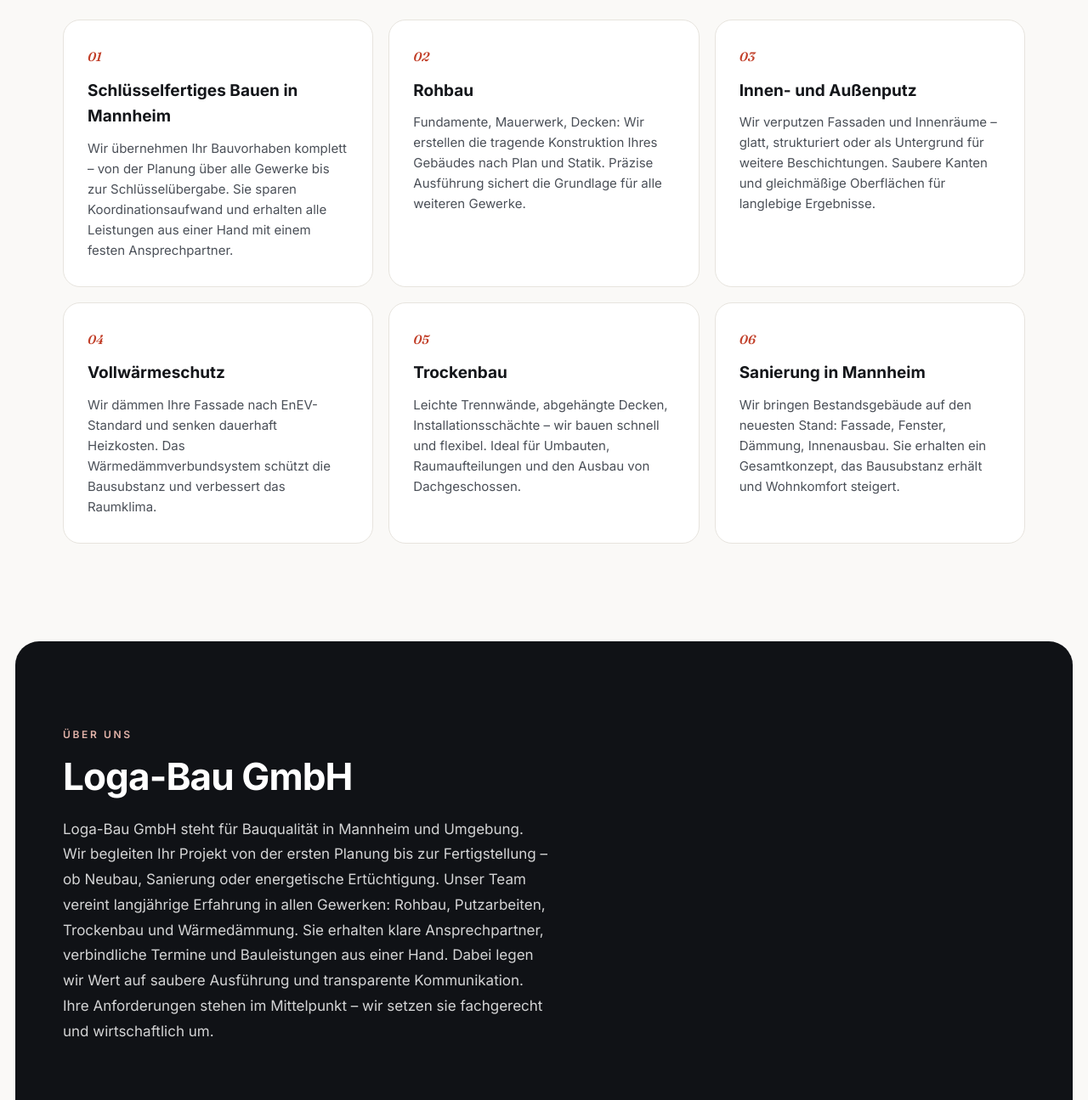
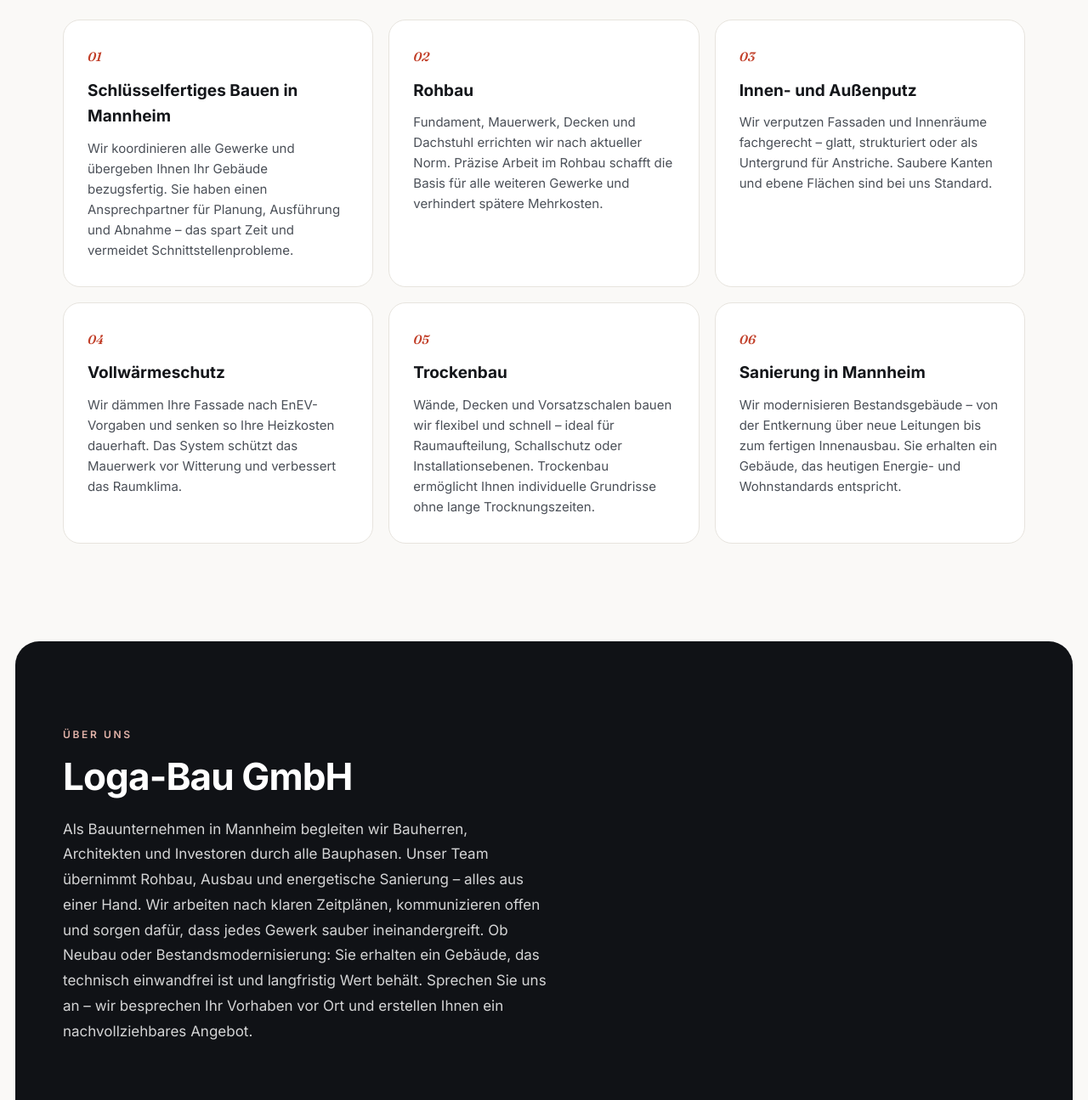
Before and after one commit to webjoyn/webjoyn-vorschau, a plain HTML site: page loga-bau-gmbh-d24caa43/index.html in a window 1280 px wide. Shown: the part 1280-2575 px from the top of the page at 85% size. Drawn offline with Linux system fonts and the light colour scheme.

Commit message:
Deploy: loga-bau-gmbh-d24caa43/index.html

```diff
--- a/loga-bau-gmbh-d24caa43/index.html
+++ b/loga-bau-gmbh-d24caa43/index.html
@@ -4,10 +4,10 @@
 <meta charset="utf-8" />
 <meta name="viewport" content="width=device-width, initial-scale=1" />
 <title>Bauunternehmen Mannheim | Loga-Bau GmbH</title>
-<meta name="description" content="Loga-Bau: Rohbau, Sanierung, Vollwärmeschutz in Mannheim. Schlüsselfertig oder nach Gewerk – solide Ausführung, klare Kommunikation. Jetzt Projekt anfragen." />
+<meta name="description" content="Loga-Bau realisiert Neubau, Rohbau und Sanierung in Mannheim. Schlüsselfertig, zuverlässig, aus einer Hand. Jetzt Bauprojekt besprechen." />
 <link rel="canonical" href="https://webjoyn.github.io/webjoyn-vorschau/loga-bau-gmbh-d24caa43/" />
 <meta property="og:title" content="Bauunternehmen Mannheim | Loga-Bau GmbH" />
-<meta property="og:description" content="Loga-Bau: Rohbau, Sanierung, Vollwärmeschutz in Mannheim. Schlüsselfertig oder nach Gewerk – solide Ausführung, klare Kommunikation. Jetzt Projekt anfragen." />
+<meta property="og:description" content="Loga-Bau realisiert Neubau, Rohbau und Sanierung in Mannheim. Schlüsselfertig, zuverlässig, aus einer Hand. Jetzt Bauprojekt besprechen." />
 <meta property="og:type" content="website" />
 <link rel="preconnect" href="https://fonts.googleapis.com" />
 <link rel="preconnect" href="https://fonts.gstatic.com" crossorigin />
@@ -106,7 +106,7 @@
 [data-reveal].is-visible{opacity:1;transform:none}
 @media(prefers-reduced-motion:reduce){html{scroll-behavior:auto}[data-reveal]{opacity:1;transform:none;transition:none}}
 </style>
-<script type="application/ld+json">{"@context":"https://schema.org","@type":"LocalBusiness","name":"Loga-Bau GmbH","description":"Loga-Bau: Rohbau, Sanierung, Vollwärmeschutz in Mannheim. Schlüsselfertig oder nach Gewerk – solide Ausführung, klare Kommunikation. Jetzt Projekt anfragen.","address":{"@type":"PostalAddress","addressLocality":"Mannheim","addressCountry":"DE"},"url":"https://webjoyn.github.io/webjoyn-vorschau/loga-bau-gmbh-d24caa43/"}</script>
+<script type="application/ld+json">{"@context":"https://schema.org","@type":"LocalBusiness","name":"Loga-Bau GmbH","description":"Loga-Bau realisiert Neubau, Rohbau und Sanierung in Mannheim. Schlüsselfertig, zuverlässig, aus einer Hand. Jetzt Bauprojekt besprechen.","address":{"@type":"PostalAddress","addressLocality":"Mannheim","addressCountry":"DE"},"url":"https://webjoyn.github.io/webjoyn-vorschau/loga-bau-gmbh-d24caa43/"}</script>
 </head>
 <body>
   <header>
@@ -133,7 +133,7 @@
         <div class="hero-content">
           <span class="hero-badge">Mannheim · Bauunternehmen</span>
           <h1>Bauen mit <em class="accent">Substanz</em></h1>
-          <p>Loga-Bau realisiert Ihr Bauvorhaben in Mannheim – vom Rohbau über Vollwärmeschutz bis zur schlüsselfertigen Übergabe. Solide Handwerksarbeit, verlässliche Abwicklung.</p>
+          <p>Loga-Bau realisiert Ihr Bauprojekt in Mannheim – vom ersten Spatenstich bis zur schlüsselfertigen Übergabe. Solide Handwerksarbeit, verlässliche Abläufe.</p>
           <div class="hero-actions">
             <a class="btn btn-primary" href="https://webjoyn.de/termin-buchen">Projekt anfragen</a>
             <a class="btn btn-ghost" href="#leistungen">Leistungen ansehen</a>
@@ -170,37 +170,37 @@
         <div class="service" data-reveal>
           <span class="num">01</span>
           <h3>Schlüsselfertiges Bauen in Mannheim</h3>
-          <p>Wir übernehmen Ihr Bauvorhaben komplett – von der Planung über alle Gewerke bis zur Schlüsselübergabe. Sie sparen Koordinationsaufwand und erhalten alle Leistungen aus einer Hand mit einem festen Ansprechpartner.</p>
+          <p>Wir koordinieren alle Gewerke und übergeben Ihnen Ihr Gebäude bezugsfertig. Sie haben einen Ansprechpartner für Planung, Ausführung und Abnahme – das spart Zeit und vermeidet Schnittstellenprobleme.</p>
         </div>
 
         <div class="service" data-reveal>
           <span class="num">02</span>
           <h3>Rohbau</h3>
-          <p>Fundamente, Mauerwerk, Decken: Wir erstellen die tragende Konstruktion Ihres Gebäudes nach Plan und Statik. Präzise Ausführung sichert die Grundlage für alle weiteren Gewerke.</p>
+          <p>Fundament, Mauerwerk, Decken und Dachstuhl errichten wir nach aktueller Norm. Präzise Arbeit im Rohbau schafft die Basis für alle weiteren Gewerke und verhindert spätere Mehrkosten.</p>
         </div>
 
         <div class="service" data-reveal>
           <span class="num">03</span>
           <h3>Innen- und Außenputz</h3>
-          <p>Wir verputzen Fassaden und Innenräume – glatt, strukturiert oder als Untergrund für weitere Beschichtungen. Saubere Kanten und gleichmäßige Oberflächen für langlebige Ergebnisse.</p>
+          <p>Wir verputzen Fassaden und Innenräume fachgerecht – glatt, strukturiert oder als Untergrund für Anstriche. Saubere Kanten und ebene Flächen sind bei uns Standard.</p>
         </div>
 
         <div class="service" data-reveal>
           <span class="num">04</span>
           <h3>Vollwärmeschutz</h3>
-          <p>Wir dämmen Ihre Fassade nach EnEV-Standard und senken dauerhaft Heizkosten. Das Wärmedämmverbundsystem schützt die Bausubstanz und verbessert das Raumklima.</p>
+          <p>Wir dämmen Ihre Fassade nach EnEV-Vorgaben und senken so Ihre Heizkosten dauerhaft. Das System schützt das Mauerwerk vor Witterung und verbessert das Raumklima.</p>
         </div>
 
         <div class="service" data-reveal>
           <span class="num">05</span>
           <h3>Trockenbau</h3>
-          <p>Leichte Trennwände, abgehängte Decken, Installationsschächte – wir bauen schnell und flexibel. Ideal für Umbauten, Raumaufteilungen und den Ausbau von Dachgeschossen.</p>
+          <p>Wände, Decken und Vorsatzschalen bauen wir flexibel und schnell – ideal für Raumaufteilung, Schallschutz oder Installationsebenen. Trockenbau ermöglicht Ihnen individuelle Grundrisse ohne lange Trocknungszeiten.</p>
         </div>
 
         <div class="service" data-reveal>
           <span class="num">06</span>
           <h3>Sanierung in Mannheim</h3>
-          <p>Wir bringen Bestandsgebäude auf den neuesten Stand: Fassade, Fenster, Dämmung, Innenausbau. Sie erhalten ein Gesamtkonzept, das Bausubstanz erhält und Wohnkomfort steigert.</p>
+          <p>Wir modernisieren Bestandsgebäude – von der Entkernung über neue Leitungen bis zum fertigen Innenausbau. Sie erhalten ein Gebäude, das heutigen Energie- und Wohnstandards entspricht.</p>
         </div>
         </div>
       </div>
@@ -213,7 +213,7 @@
             <div>
               <span class="kicker" data-reveal>Über uns</span>
               <h2 data-reveal>Loga-Bau GmbH</h2>
-              <p class="body" data-reveal>Loga-Bau GmbH steht für Bauqualität in Mannheim und Umgebung. Wir begleiten Ihr Projekt von der ersten Planung bis zur Fertigstellung – ob Neubau, Sanierung oder energetische Ertüchtigung. Unser Team vereint langjährige Erfahrung in allen Gewerken: Rohbau, Putzarbeiten, Trockenbau und Wärmedämmung. Sie erhalten klare Ansprechpartner, verbindliche Termine und Bauleistungen aus einer Hand. Dabei legen wir Wert auf saubere Ausführung und transparente Kommunikation. Ihre Anforderungen stehen im Mittelpunkt – wir setzen sie fachgerecht und wirtschaftlich um.</p>
+              <p class="body" data-reveal>Als Bauunternehmen in Mannheim begleiten wir Bauherren, Architekten und Investoren durch alle Bauphasen. Unser Team übernimmt Rohbau, Ausbau und energetische Sanierung – alles aus einer Hand. Wir arbeiten nach klaren Zeitplänen, kommunizieren offen und sorgen dafür, dass jedes Gewerk sauber ineinandergreift. Ob Neubau oder Bestandsmodernisierung: Sie erhalten ein Gebäude, das technisch einwandfrei ist und langfristig Wert behält. Sprechen Sie uns an – wir besprechen Ihr Vorhaben vor Ort und erstellen Ihnen ein nachvollziehbares Angebot.</p>
             </div>
 
           </div>
```
